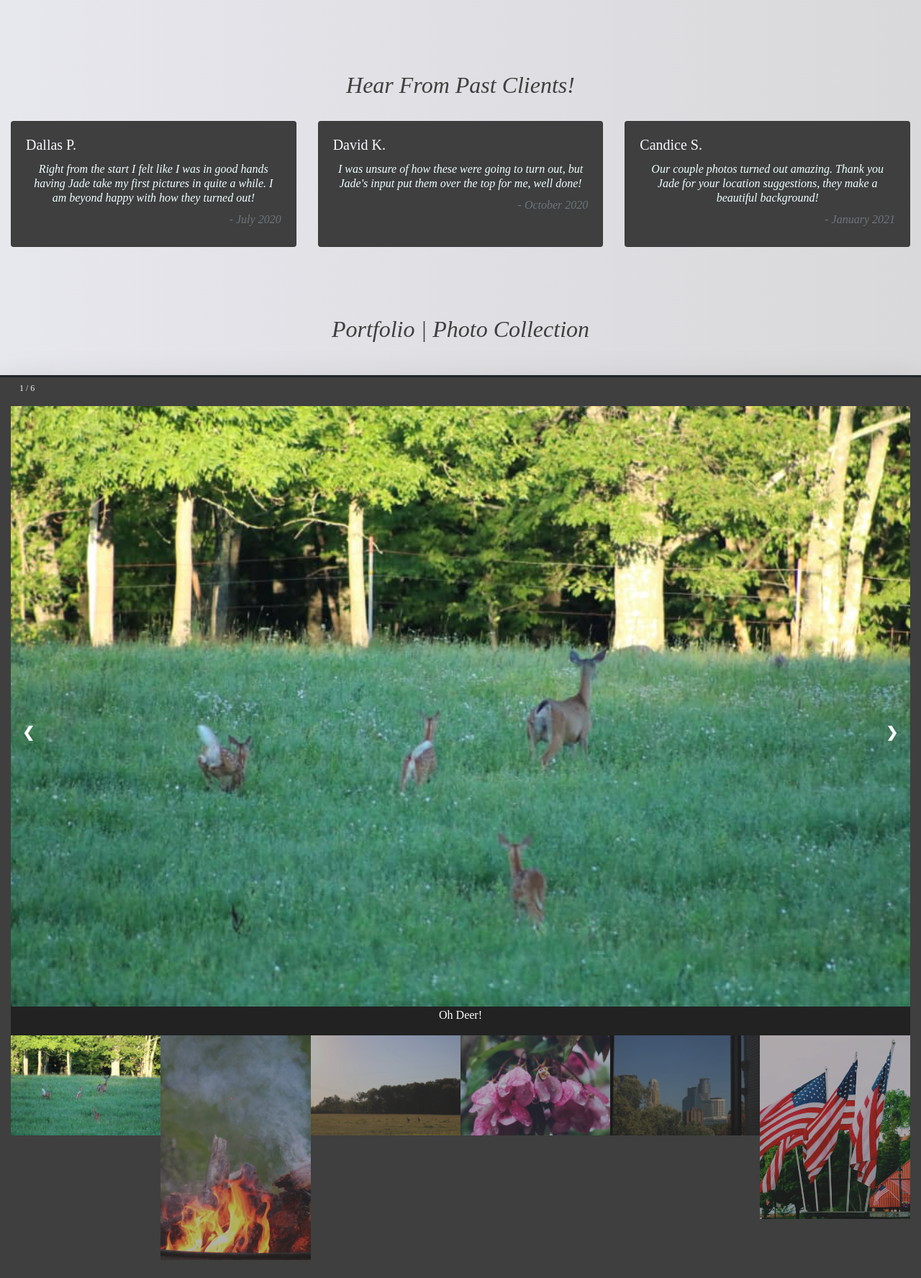
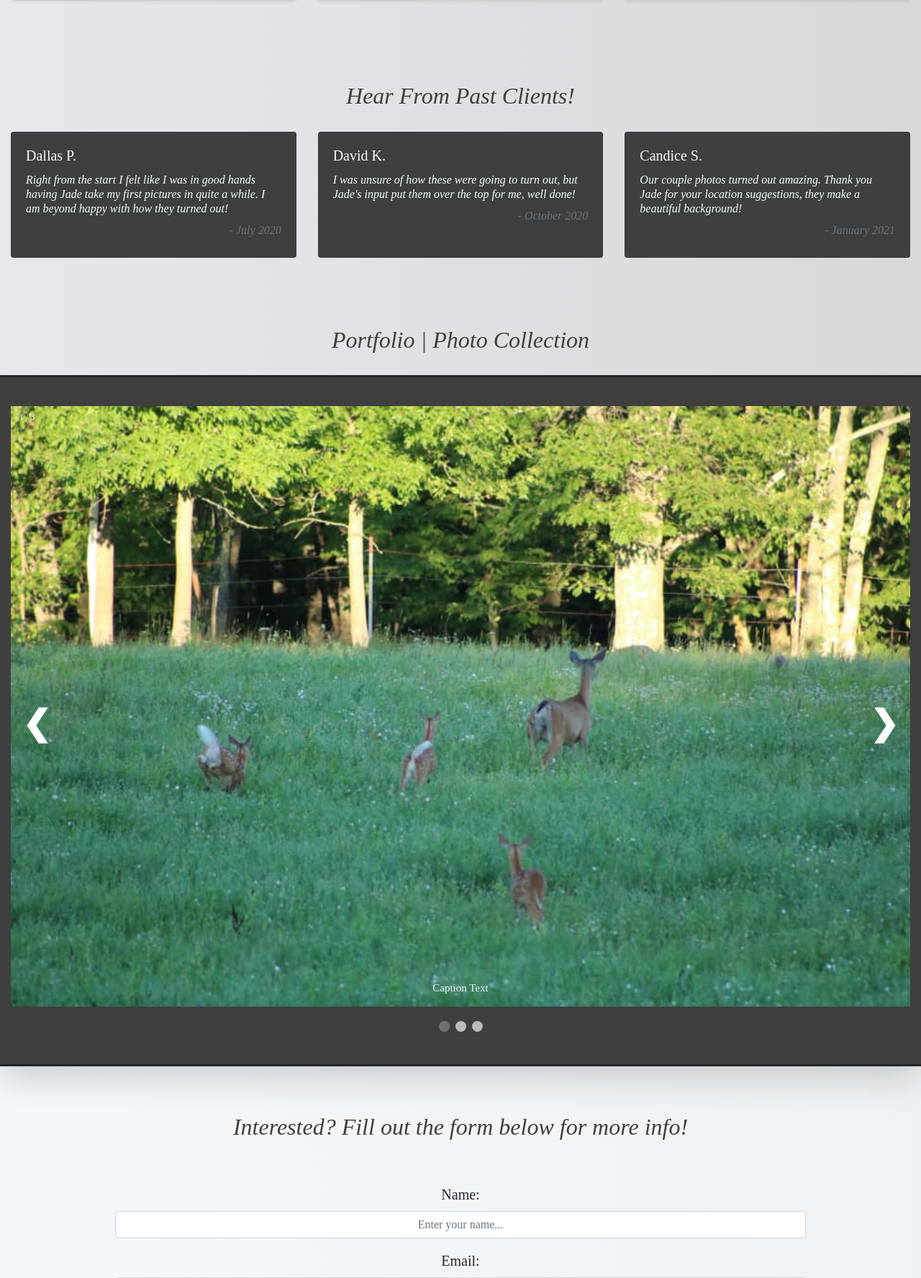
Before and after one commit to pataskad/nelson-photography-live, a Django app: page / in a window 1280 px wide. Shown: the part 939-2714 px from the top of the page at 72% size. Run offline with Django 3.2, Linux system fonts and the light colour scheme; some libraries are stand-ins or nearby versions.

Commit message:
css refactor and new image gallery layout

```diff
--- a/portfolio/templates/index.html
+++ b/portfolio/templates/index.html
@@ -4,17 +4,20 @@
   <head>
     <!-- Required meta tags -->
     <meta charset="utf-8">
+    <!--TITLE-->
+    <title>Pix by Jade</title>
+
     <meta name="viewport" content="width=device-width, initial-scale=1, shrink-to-fit=no">
     <link rel="stylesheet" href="{% static 'css/bootstrap.min.css' %}">
     <link rel="stylesheet" href="{% static 'css/custom.css' %}">
-
-    <title>Pix by Jade</title>
     <link rel="icon" type="image/jpg" href="{% static 'img/primary.jpg' %}"/>
   </head>
   <style>
     body {
       font-family: -webkit-body;
       margin: 0;
+      line-height: 1.25;
+      background-image: linear-gradient(to right, #F5F9FC, #EFF2F4);
     }
 
     * {
@@ -30,52 +33,16 @@
     li {
       padding-right: 5px;
     }
-    /* Position the image container (needed to position the left and right arrows) */
-    .container {
-      position: relative;
+    h5 {
+      text-align: center;
+      color: #3F3F3F;
     }
-
-    /* Hide the images by default */
-    .mySlides {
-      display: none;
+    h2 {
+      text-align: center;
+      margin-bottom: 30px;
+      margin-top: 15px;
+      color: #3F3F3F;
     }
-
-    /* Add a pointer when hovering over the thumbnail images */
-    .cursor {
-      cursor: pointer;
-    }
-
-    /* Next & previous buttons */
-    .prev,
-    .next {
-      display: flex;
-      cursor: pointer;
-      position: absolute;
-      top: 40%;
-      width: auto;
-      margin-right: 16px;
-      padding: 16px;
-      margin-top: -50px;
-      color: white;
-      font-weight: bold;
-      font-size: 20px;
-      border-radius: 0 3px 3px 0;
-      user-select: none;
-      -webkit-user-select: none;
-    }
-
-    /* Position the "next button" to the right */
-    .next {
-      right: 0;
-      border-radius: 3px 0 0 3px;
-    }
-
-    /* On hover, add a black background color with a little bit see-through */
-    .prev:hover,
-    .next:hover {
-      background-color: rgba(0, 0, 0, 0.8);
-    }
-
     /* Number text (1/3 etc) */
     .numbertext {
       color: #f2f2f2;
@@ -127,10 +94,109 @@
     .card-img-top {
       height: 280px;
     }
+    .card-text {
+      text-align: -webkit-auto;
+      color: #3F3F3F;
+    }
+    .card-body {
+      text-align: -webkit-center;
+    }
+    * {box-sizing:border-box}
+    .slideshow-container {
+      position: relative;
+      margin: auto;
+    }
+
+    /* Hide the images by default */
+    .mySlides {
+      display: none;
+    }
+
+    /* Next & previous buttons */
+    .prev, .next {
+      cursor: pointer;
+      position: absolute;
+      top: 50%;
+      width: auto;
+      margin-top: -22px;
+      padding: 16px;
+      color: white;
+      font-weight: bold;
+      font-size: -webkit-xxx-large;
+      transition: 0.6s ease;
+      border-radius: 0 3px 3px 0;
+      user-select: none;
+      text-align: none;
+    }
+
+    /* Position the "next button" to the right */
+    .next {
+      right: 0;
+      border-radius: 3px 0 0 3px;
+    }
+
+    /* On hover, add a black background color with a little bit see-through */
+    .prev:hover, .next:hover {
+      background-color: rgba(0,0,0,0.8);
+    }
+
+    /* Caption text */
+    .text {
+      color: #f2f2f2;
+      font-size: 15px;
+      padding: 8px 12px;
+      position: absolute;
+      bottom: 8px;
+      width: 100%;
+      text-align: center;
+    }
+
+    /* Number text (1/3 etc) */
+    .numbertext {
+      color: #f2f2f2;
+      font-size: 12px;
+      padding: 8px 12px;
+      position: absolute;
+      top: 0;
+    }
+
+    /* The dots/bullets/indicators */
+    .dot {
+      cursor: pointer;
+      height: 15px;
+      width: 15px;
+      margin: 0 2px;
+      background-color: #bbb;
+      border-radius: 50%;
+      display: inline-block;
+      transition: background-color 0.6s ease;
+    }
+
+    .active, .dot:hover {
+      background-color: #717171;
+    }
+
+    /* Fading animation */
+    .fade {
+      -webkit-animation-name: fade;
+      -webkit-animation-duration: 1.5s;
+      animation-name: fade;
+      animation-duration: 1.5s;
+    }
+
+    @-webkit-keyframes fade {
+      from {opacity: .4}
+      to {opacity: 1}
+    }
+
+    @keyframes fade {
+      from {opacity: .4}
+      to {opacity: 1}
+    }
     </style>
 
 
-  <body style="text-align: center; line-height: 1.25; background-image: linear-gradient(to right, #F5F9FC, #EFF2F4);">
+  <body>
 
     <!--additional portal to social links-->
 
@@ -171,14 +237,14 @@
     <!--SERVICES AND AGENT CAPABILITIES-->
 
     <div id="services" class="container-fluid"style="background-image: linear-gradient(to right, rgb(231, 231, 238), #d9d8da); padding-top: 50px;">
-      <i><h2 style="margin-bottom: 30px; color: #3F3F3F;">What I Do</h2></i>
+      <i><h2>What I Do</h2></i>
 
       <div class="card-deck">
         <div class="card shadow-sm p-3 mb-5  rounded" style="background:rgba(236, 236, 236, 0.685);">
           <img class="card-img-top" src="{% static 'img/pexels-photomix-company-212372.jpg' %}" alt="Card image cap">
             <div class="card-body">
               <h5 class="card-title">Custom Photo Shoot Locations</h5>
-              <p class="card-text" style="text-align: left;">No matter what the occasion is we can personalize the one hour session in a variety of ways to enhance the environment surrounding your pictures. I am committed to helping you fall in love with yourself!</p>
+              <p class="card-text">No matter what the occasion is we can personalize the one hour session in a variety of ways to enhance the environment surrounding your pictures. I am committed to helping you fall in love with yourself!</p>
               <a href="#book_session"><button class="btn btn-outline-primary" type="button">Book a Session</button></a>
             </div>
         </div>
@@ -186,7 +252,7 @@
           <img class="card-img-top" src="{% static 'img/pexels-pixabay-248519.jpg' %}" alt="Card image cap">
           <div class="card-body">
             <h5 class="card-title">Photo Editing</h5>
-            <p class="card-text" style="text-align: left;">Looking for a small change or like a specific filter?  Not to worry as I can provide you with a range of options that can add the extra touch you might be looking for to really make that picture have a lasting impact.</p>
+            <p class="card-text">Looking for a small change or like a specific filter?  Not to worry as I can provide you with a range of options that can add the extra touch you might be looking for to really make that picture have a lasting impact.</p>
             <a href="#portfolio"><button class="btn btn-outline-primary" type="button">See Portfolio</button></a>
           </div>
         </div>
@@ -194,7 +260,7 @@
           <img class="card-img-top" src="{% static 'img/pexels-vitaly-vlasov-1655817.jpg' %}" alt="Card image cap">
           <div class="card-body">
             <h5 class="card-title">Professional Equipment</h5>
-            <p class="card-text" style="text-align: left;">In order to guarantee the best pictures for you and yours, I utilize professional camera equipment and editing software to ensure your photos receive optimal care for your satisfaction.</p>
+            <p class="card-text">In order to guarantee the best pictures for you and yours, I utilize professional camera equipment and editing software to ensure your photos receive optimal care for your satisfaction.</p>
             <a href="#reviews"><button class="btn btn-outline-primary" type="button">See Past Reviews</button></a>
           </div>
         </div>
@@ -207,7 +273,7 @@
     <!--REVIEWS AND TESTIMONIAL SECTION-->
 
     <div id="reviews" class="container-fluid" id="reviews" style="background-image: linear-gradient(to right, rgb(231, 231, 238), #d9d8da); padding-top: 50px;">
-      <i><h2 style="margin-bottom: 30px; margin-top: 15px; color: #3F3F3F;">Hear From Past Clients!</h2></i>
+      <i><h2>Hear From Past Clients!</h2></i>
 
       <div class="card-deck"  style="margin-bottom: 30px;">
         <div class="card" style="width: 16rem; background-color: #3F3F3F;">
@@ -239,74 +305,49 @@
     <!--Portfolio WORK COLLECTION-->
 
     <div id="portfolio" class="container-fluid" id="portfolio" style="padding: 0px; background-image: linear-gradient(to right, rgb(231, 231, 238), #d9d8da); padding-top: 50px;">
-      <i><h2 style="margin-bottom: 45px; margin-top: 15px; color: #3F3F3F;">Portfolio | Photo Collection</h2></i>
+      <i><h2>Portfolio | Photo Collection</h2></i>
     </div>
 
-    <div class="container shadow-lg" style="max-width: fit-content; padding-top: 40px; padding-bottom: 40px; background-color: #3F3F3F; border-bottom-style: solid; border-top-style: solid; border-bottom-width: 3px;">
+    <div class="container shadow-lg" style="max-width: 100%; padding-top: 40px; padding-bottom: 40px; background-color: #3F3F3F; border-bottom-style: solid; border-top-style: solid; border-bottom-width: 3px;">
+
+      <div class="slideshow-container">
+
+        <!-- Full-width images with number and caption text -->
         <div class="mySlides">
-        <div class="numbertext">1 / 6</div>
+          <div class="numbertext">1 / 3</div>
           <img src="{% static 'img/portfolio-1.jpg' %}" style="width:100%">
+          <div class="text">Caption Text</div>
         </div>
 
         <div class="mySlides">
-        <div class="numbertext">2 / 6</div>
+          <div class="numbertext">2 / 3</div>
           <img src="{% static 'img/portfolio-2.jpg' %}" style="width:100%">
+          <div class="text">Caption Two</div>
         </div>
 
         <div class="mySlides">
-        <div class="numbertext">3 / 6</div>
+          <div class="numbertext">3 / 3</div>
           <img src="{% static 'img/portfolio-3.jpg' %}" style="width:100%">
+          <div class="text">Caption Three</div>
         </div>
 
-      <div class="mySlides">
-        <div class="numbertext">4 / 6</div>
-        <img src="{% static 'img/portfolio-4.jpg' %}" style="width:100%">
+        <!-- Next and previous buttons -->
+        <a class="prev" onclick="plusSlides(-1)">&#10094;</a>
+        <a class="next" onclick="plusSlides(1)">&#10095;</a>
       </div>
+      <br>
 
-      <div class="mySlides">
-        <div class="numbertext">5 / 6</div>
-        <img src="{% static 'img/portfolio-5.jpg' %}" style="width:100%">
-      </div>
-
-      <div class="mySlides">
-        <div class="numbertext">6 / 6</div>
-        <img src="{% static 'img/portfolio-6.jpg' %}" style="width:100%">
-      </div>
-
-      <a class="prev" onclick="plusSlides(-1)">❮</a>
-      <a class="next" onclick="plusSlides(1)">❯</a>
-
-      <div class="caption-container">
-        <p id="caption"></p>
-      </div>
-
-      <div class="row" style="display: inline;">
-        <div class="column">
-          <img class="demo cursor" src="{% static 'img/portfolio-1.jpg' %}" style="width:100%" onclick="currentSlide(1)" alt="Oh Deer!">
-        </div>
-        <div class="column">
-          <img class="demo cursor" src="{% static 'img/portfolio-2.jpg' %}" style="width:100%" onclick="currentSlide(2)" alt="Warm Crackling of the hearth">
-        </div>
-        <div class="column">
-          <img class="demo cursor" src="{% static 'img/portfolio-3.jpg' %}" style="width:100%" onclick="currentSlide(3)" alt="Oh Deer! 2">
-        </div>
-        <div class="column">
-          <img class="demo cursor" src="{% static 'img/portfolio-4.jpg' %}" style="width:100%" onclick="currentSlide(4)" alt="What are these?">
-        </div>
-        <div class="column">
-          <img class="demo cursor" src="{% static 'img/portfolio-5.jpg' %}" style="width:100%" onclick="currentSlide(5)" alt="Minneapolis, MN">
-        </div>
-        <div class="column">
-          <img class="demo cursor" src="{% static 'img/portfolio-6.jpg' %}" style="width:100%" onclick="currentSlide(6)" alt="USA">
+      <!-- The dots/circles -->
+      <div style="text-align:center">
+        <span class="dot" onclick="currentSlide(1)"></span>
+        <span class="dot" onclick="currentSlide(2)"></span>
+        <span class="dot" onclick="currentSlide(3)"></span>
       </div>
     </div>
-    </div>
-
-
     <!--GET IN CONTACT WITH ME ---- BOOK A SESSION-->
 
     <div id="book_session" class="container-fluid" id="portfolio" style="padding-top: 50px;">
-      <i><h2 style="margin-bottom: 30px; margin-top: 15px; color: #3F3F3F;">Interested? Fill out the form below for more info!</h2></i>
+      <i><h2>Interested? Fill out the form below for more info!</h2></i>
     </div>
 
     <div class="container-fluid" id="form-container">
@@ -366,7 +407,6 @@
       function plusSlides(n) {
         showSlides(slideIndex += n);
       }
-
       function currentSlide(n) {
         showSlides(slideIndex = n);
       }
@@ -374,8 +414,7 @@
       function showSlides(n) {
         var i;
         var slides = document.getElementsByClassName("mySlides");
-        var dots = document.getElementsByClassName("demo");
-        var captionText = document.getElementById("caption");
+        var dots = document.getElementsByClassName("dot");
         if (n > slides.length) {slideIndex = 1}
         if (n < 1) {slideIndex = slides.length}
         for (i = 0; i < slides.length; i++) {
@@ -386,7 +425,6 @@
         }
         slides[slideIndex-1].style.display = "block";
         dots[slideIndex-1].className += " active";
-        captionText.innerHTML = dots[slideIndex-1].alt;
       }
     </script>
 
```
Lines whose indentation alone changed are shown as unchanged.
